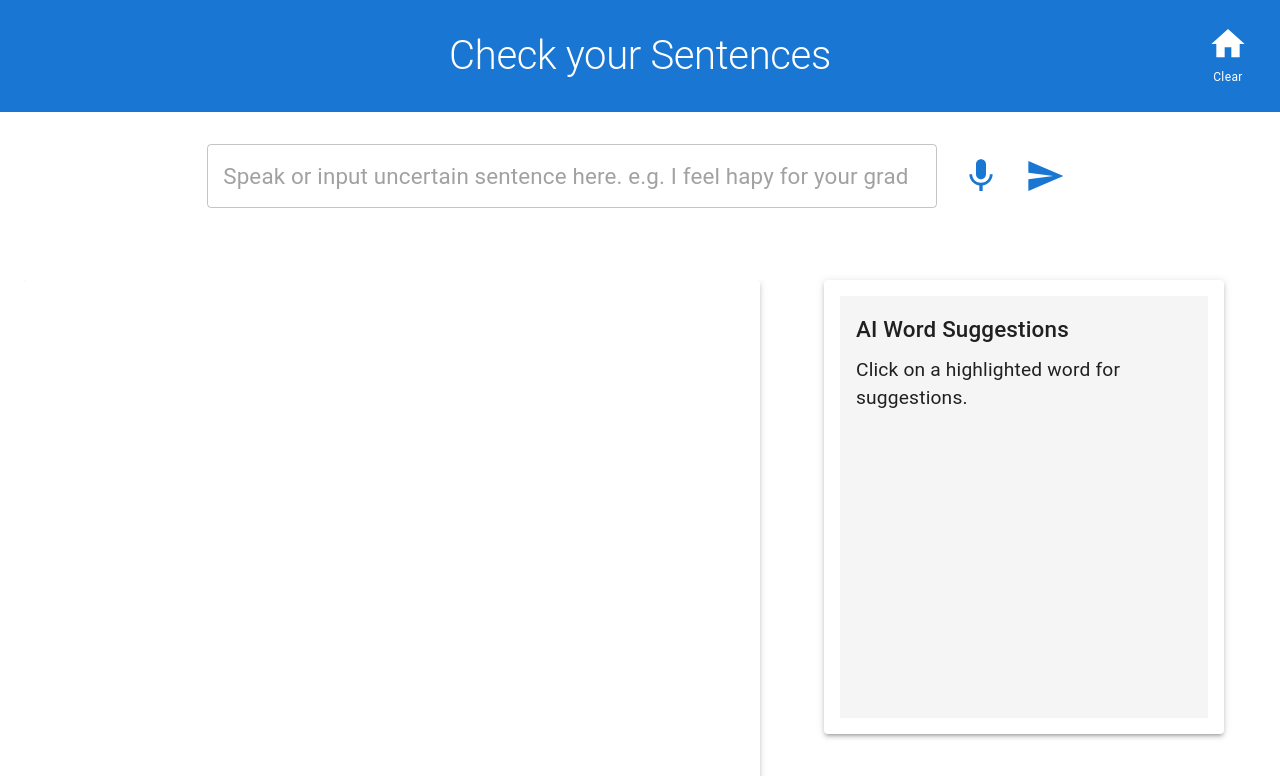
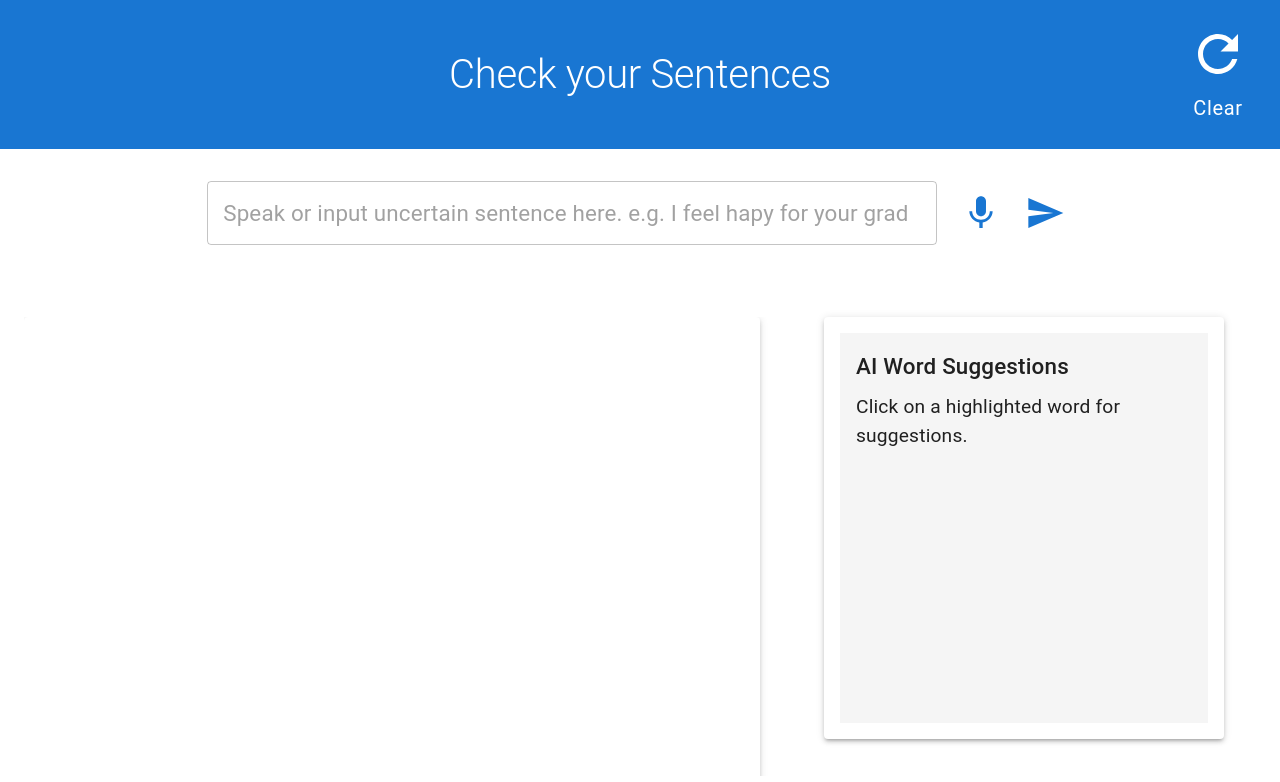
Before and after one commit to maomao123321/Check-whole-sentences, a React (Create React App) app: page / in a window 1280 px wide. Shown: the top 782 px of the page. Built offline with nearby package versions, Linux system fonts and the light colour scheme.

Commit message:
icon size

```diff
--- a/src/App.js
+++ b/src/App.js
@@ -1,6 +1,6 @@
 import React, { useState, useRef, useEffect } from 'react';
 import { Box, Paper, Grid, Typography, IconButton } from '@mui/material';
-import HomeIcon from '@mui/icons-material/Home';
+import RefreshIcon from '@mui/icons-material/Refresh';
 import VoiceInput from './VoiceInput';
 import CorrectArea from './CorrectArea';
 import WordSuggestions from './WordSuggestions';
@@ -180,8 +180,8 @@ function App() {
             alignItems: 'center',
           }}
         >
-          <HomeIcon sx={{ fontSize: 40 }} />
-          <Typography variant="caption" sx={{ mt: 0.5 }}>
+          <RefreshIcon sx={{ fontSize: 60 }} />
+          <Typography variant="caption" sx={{ mt: 1, fontSize: 20}}>
             Clear
           </Typography>
         </IconButton>
--- a/src/CorrectArea.js
+++ b/src/CorrectArea.js
@@ -1,6 +1,6 @@
 import React, { useState, useEffect } from 'react';
 import { Box, Typography, CircularProgress, IconButton } from '@mui/material';
-import CampaignIcon from '@mui/icons-material/Campaign';
+import VolumeUpIcon from '@mui/icons-material/VolumeUp';
 import ContentCopyIcon from '@mui/icons-material/ContentCopy';
 import axios from 'axios';
 
@@ -107,7 +107,7 @@ function CorrectArea({ inputText, isUser, onErrorClick, onTextToSpeech, sx  }) {
         <Box sx={{ display: 'flex', alignItems: 'center' }}>
           <Typography sx={{ fontSize: '1.4rem', flexGrow: 1 }}>{text}</Typography>
           <IconButton onClick={() => onTextToSpeech(text)} size="small" sx={{ ml: 1 }}>
-            <CampaignIcon />
+            <VolumeUpIcon />
           </IconButton>
           <IconButton onClick={() => handleCopyText(text)} size="small" sx={{ ml: 1 }}>
             <ContentCopyIcon />
@@ -160,7 +160,7 @@ function CorrectArea({ inputText, isUser, onErrorClick, onTextToSpeech, sx  }) {
             }}
           />
           <IconButton onClick={() => onTextToSpeech(text)} size="small" sx={{ ml: 1 }}>
-            <CampaignIcon />
+            <VolumeUpIcon />
           </IconButton>
           <IconButton onClick={() => handleCopyText(text)} size="small" sx={{ ml: 1 }}>
           <ContentCopyIcon />
--- a/src/VoiceInput.js
+++ b/src/VoiceInput.js
@@ -1,6 +1,6 @@
 import React, { useState, useRef } from 'react';
 import { TextField, Box, IconButton } from '@mui/material';
-import { Mic, MicOff, Send } from '@mui/icons-material';
+import { Mic, Stop, Send } from '@mui/icons-material';
 import axios from 'axios';
 
 function VoiceInput({ onInputComplete }) {
@@ -115,10 +115,10 @@ function VoiceInput({ onInputComplete }) {
       />
       <IconButton
         onClick={toggleRecording}
-        color={isRecording ? "secondary" : "primary"}
+        color={isRecording ? "error" : "primary"}
         sx={{ mr: 1 }}
       >
-        {isRecording ? <MicOff sx={{ fontSize: 40 }} /> : <Mic sx={{ fontSize: 40 }} />}
+        {isRecording ? <Stop sx={{ fontSize: 40 }} /> : <Mic sx={{ fontSize: 40 }} />}
       </IconButton>
       <IconButton
         onClick={handleSubmit}
--- a/src/WordSuggestions.js
+++ b/src/WordSuggestions.js
@@ -2,7 +2,7 @@ import React, { useState } from 'react';
 import { Box, Typography, List, ListItem, ListItemText, IconButton } from '@mui/material';
 import CheckCircleIcon from '@mui/icons-material/CheckCircle';
 import CancelIcon from '@mui/icons-material/Cancel';
-import CampaignIcon from '@mui/icons-material/Campaign';
+import VolumeUpIcon from '@mui/icons-material/VolumeUp';
 
 function WordSuggestions({ suggestions, onSuggestionConfirm, onTextToSpeech, onRegenerateSuggestions, sx }) {
   const [selectedSuggestion, setSelectedSuggestion] = useState(null);
@@ -51,7 +51,7 @@ function WordSuggestions({ suggestions, onSuggestionConfirm, onTextToSpeech, onR
                   e.stopPropagation();
                   onTextToSpeech(suggestion.trim());
                 }} size="small">
-                  <CampaignIcon />
+                  <VolumeUpIcon />
                 </IconButton>
               </ListItem>
             ))}
```
